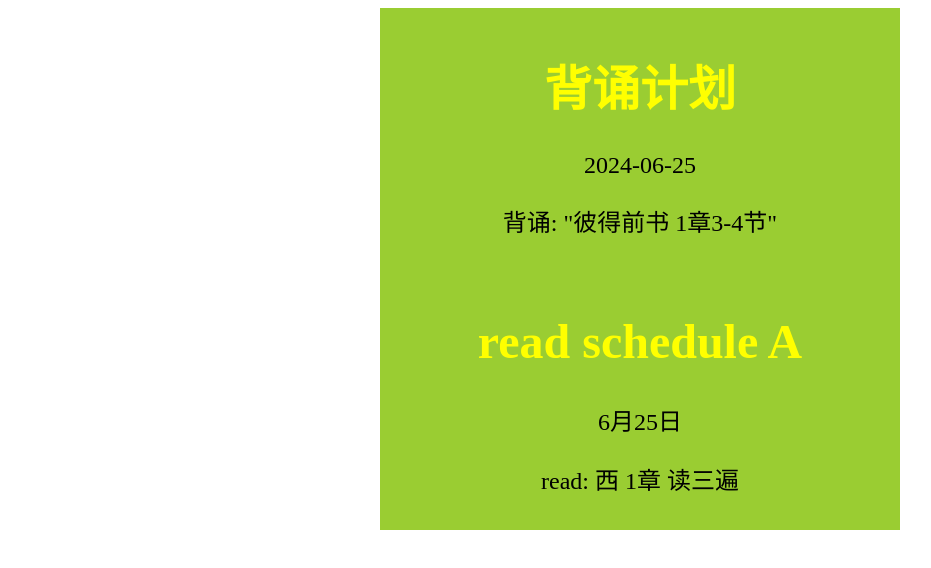
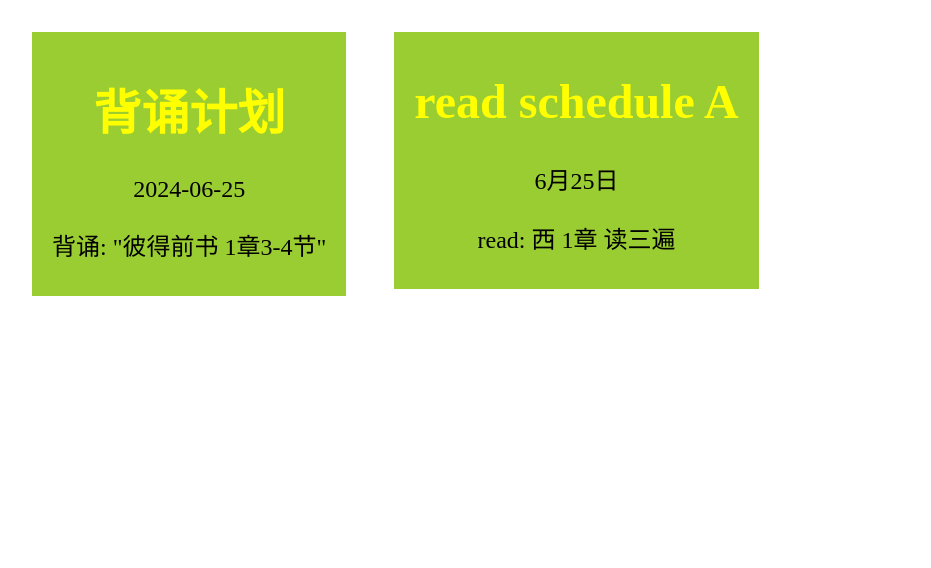
Before and after one commit to zextmayamaya/zextmayamaya.github.io, a plain HTML site: page index.html in a window 1280 px wide. Shown: the whole page, without its empty margins (0-931 px from the left). Drawn offline with Linux system fonts and the light colour scheme.

Commit message:
update index.html

```diff
--- a/index.html
+++ b/index.html
@@ -30,10 +30,11 @@
 		div{
 			min-width: 10em;
 			max-width: 20em;
-			margin: auto;
+			margin: 1em;
 			background-color: yellowgreen;
 			padding: 10px 20px;
 			font-size: 1.5em;
+			float: left;
 		}
 	</style>
 
```
